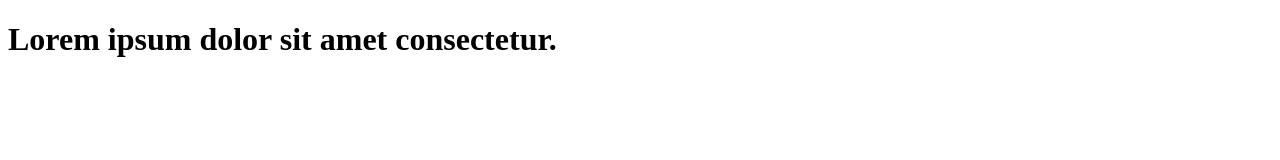
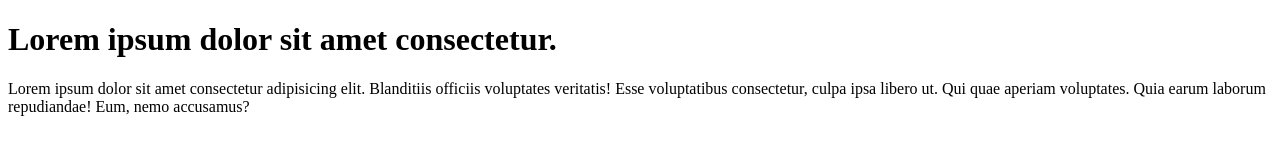
Before and after one commit to Ajax401/learn-git2, a plain HTML site: page index.html in a window 1280 px wide. Drawn offline with Linux system fonts and the light colour scheme.

Commit message:
add second pargraph

```diff
--- a/index.html
+++ b/index.html
@@ -7,5 +7,11 @@
   </head>
   <body>
     <h1>Lorem ipsum dolor sit amet consectetur.</h1>
+    <p>
+      Lorem ipsum dolor sit amet consectetur adipisicing elit. Blanditiis
+      officiis voluptates veritatis! Esse voluptatibus consectetur, culpa ipsa
+      libero ut. Qui quae aperiam voluptates. Quia earum laborum repudiandae!
+      Eum, nemo accusamus?
+    </p>
   </body>
 </html>
```
